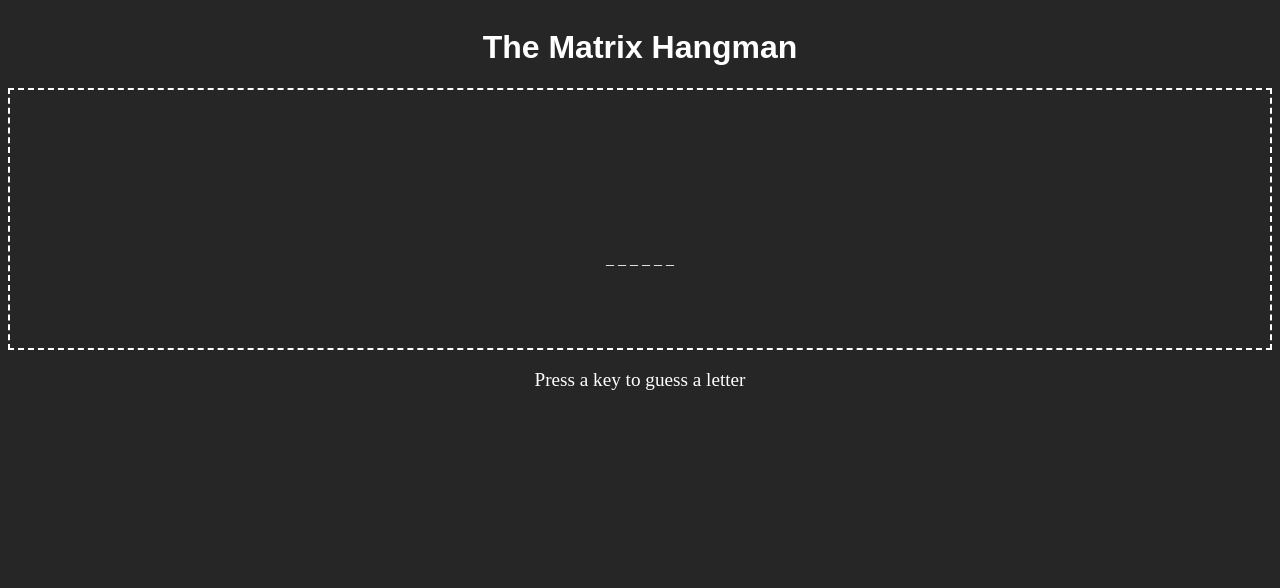
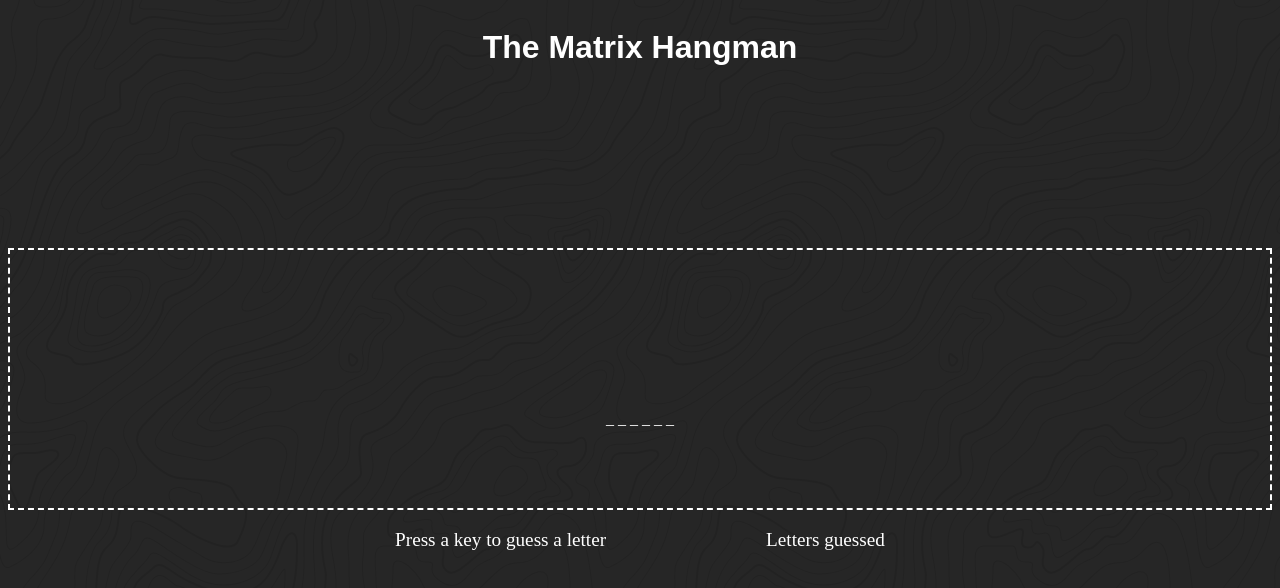
Before and after one commit to DangerDan88/hangman, a plain HTML site: page index.html in a window 1280 px wide. Drawn offline with Linux system fonts and the light colour scheme; a web font is replaced by a local one.

Commit message:
added some more styles and keyup event to log letter gueesed by user

```diff
--- a/index.html
+++ b/index.html
@@ -13,7 +13,8 @@
     </div>
     <div class="gameContainer">_ _ _ _ _ _
     </div>
-    <div class="gameInfoContainer">    <p class="gameInfo">   Press a key to guess a letter</p>
+    <div class="gameInfoContainer"><p class="gameInfo">Press a key to guess a letter</p>
+        <p id="lettersGuessed">Letters guessed</p>
     </div>
 </body>
 </html>
--- a/index.js
+++ b/index.js
@@ -1,5 +1,4 @@
 let randomWordsArr = ["javascript", "nodemon", "interpolation"];
-
 let wins = 0;
 let losses = 0;
 let guessesLeft = 10;
@@ -14,3 +13,9 @@ window.onload = function () {
 };
 
 //if letter has already been guessed stop user from using letter again
+document.onkeyup = function (event) {
+  let userGuess = event.key;
+  lettersGuessed.push(userGuess);
+  console.log(userGuess);
+  //console.log(computerGuess[0]);
+};
--- a/style.css
+++ b/style.css
@@ -5,6 +5,7 @@
 
 html {
   background-color: var(--mainBackground);
+  background-image: url("assets/topography.svg");
 }
 
 .contentWidth {
@@ -17,6 +18,7 @@ html {
 .mainHead {
   font-size: xl-large;
   color: white;
+  padding-bottom: 10rem;
 }
 
 .gameContainer {
@@ -30,6 +32,7 @@ html {
 
 .gameInfo {
   color: white;
+  padding-right: 5rem;
 }
 
 .gameInfoContainer {
@@ -37,3 +40,8 @@ html {
   justify-content: center;
   font-size: larger;
 }
+
+#lettersGuessed {
+  padding-left: 5rem;
+  color: white;
+}
```
Also changed, not shown: assets/topography.svg (added).
